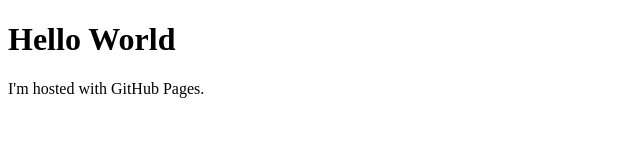
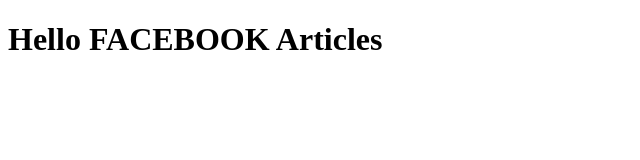
Before and after one commit to alfnoob1994/alfiezgonzalesnoobgmaing.github.io, a plain HTML site: page index.html in a window 1280 px wide. Shown: the whole page, without its empty margins (0-640 px from the left). Drawn offline with Linux system fonts and the light colour scheme.

Commit message:
Update index.html

```diff
--- a/index.html
+++ b/index.html
@@ -2,7 +2,7 @@
 <html>
   <head><meta property="fb:pages" content="102741321813589" /></head>
 <body>
-<h1>Hello World</h1>
-<p>I'm hosted with GitHub Pages.</p>
+<h1>Hello FACEBOOK Articles</h1>
+<p></p>
 </body>
 </html>
```
